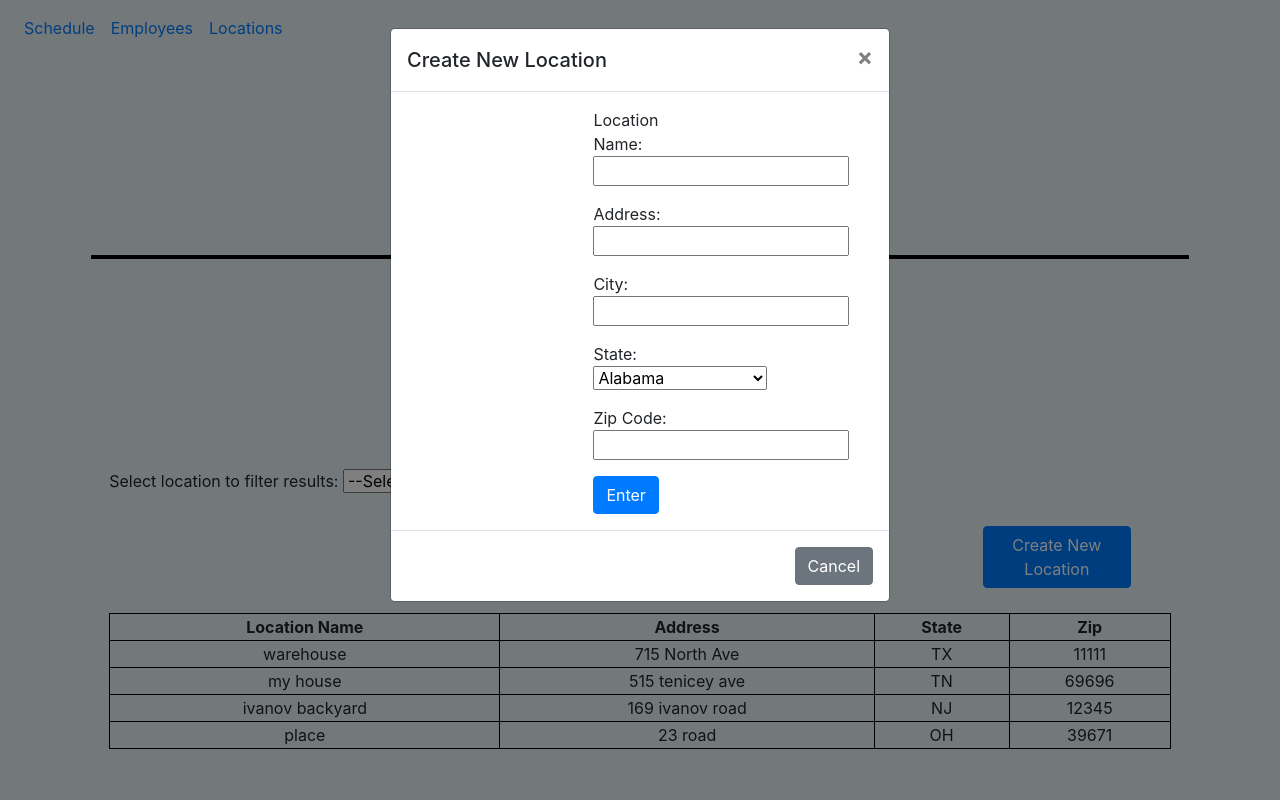
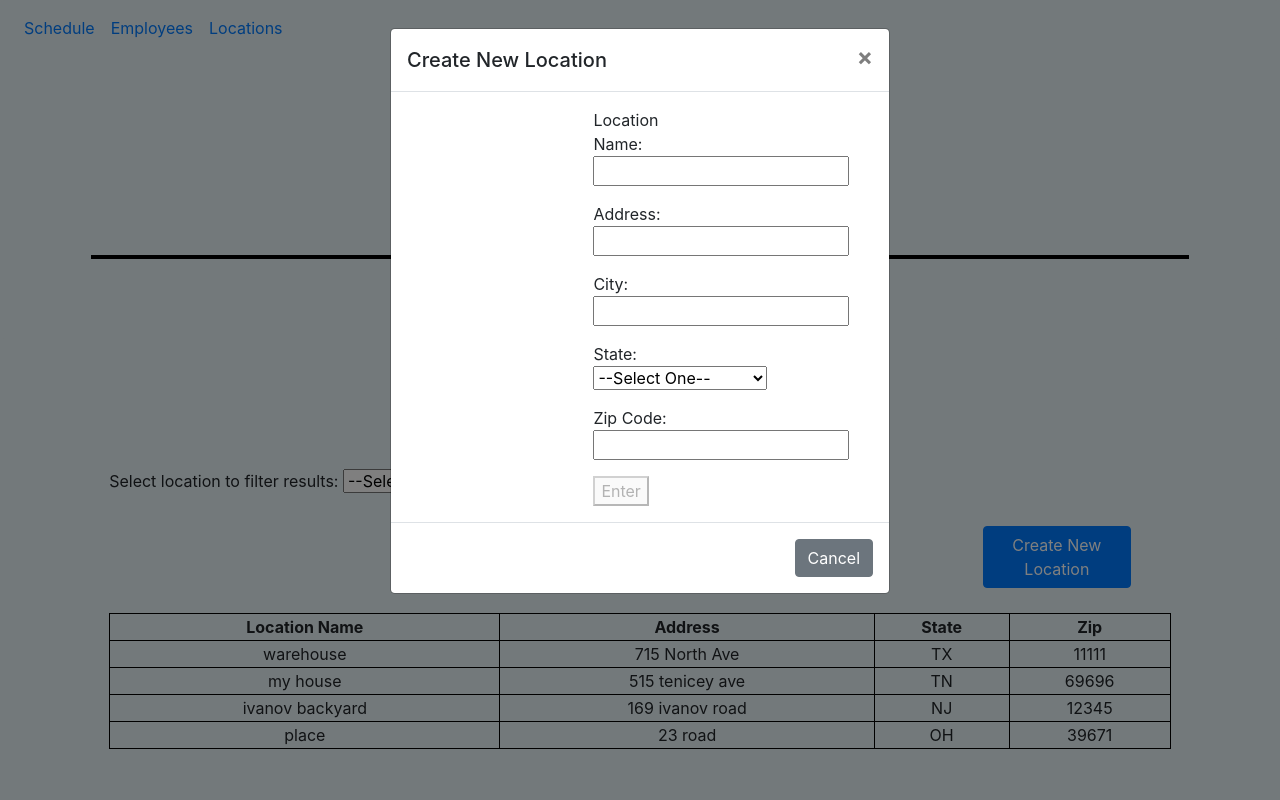
Before and after one commit to fmunoz1899/PepsiCo-Scheduling-Tool-Copy, a PHP site: page /locations.php in a window 1280 px wide, after a click on "Create New Location". Run offline with PHP 8.4, Linux system fonts and the light colour scheme; data comes from the database, SQL or seed files in the repository.

Commit message:
Update locations.php

```diff
--- a/PepsiCo Scheduling PHP/locations.php
+++ b/PepsiCo Scheduling PHP/locations.php
@@ -36,6 +36,8 @@
             </div>
 <?php
     include('connect.php');
+	session_start();
+
 	$LocationName="SELECT LocationName, LocationID FROM location";
 	$result=$link->query($LocationName);
 echo"
@@ -64,7 +66,7 @@ echo'
 <?php
 	include('connect.php');
 
-	if(isset($_POST['LocationName']) && isset($_POST['Address']) && isset($_POST['state']) && isset($_POST['ZipCode']) && isset($_POST['city']))
+	if(isset($_POST['LocationName']) && isset($_POST['Address']) && isset($_POST['state']) && isset($_POST['ZipCode']) && isset($_POST['city']) && $_POST['state']!='stop')
 	{
 		$cleanloc=filter_var($_POST['LocationName'], FILTER_SANITIZE_STRING);
 		$cleanadd=filter_var($_POST['Address'], FILTER_SANITIZE_STRING);
@@ -107,8 +109,9 @@ echo'
 				<input type="text" name="city" required>
 				</p>
                 <p>State:
-                <select name="state" id="state">
-				  <option value="AL" selected>Alabama</option>
+                <select name="state" id="state">  <!--insert JS to make sure that --Select One-- is not submitted-->
+				  <option value="none" selected>--Select One--</option>
+				  <option value="AL">Alabama</option>
 				  <option value="AK">Alaska</option>
 				  <option value="AZ">Arizona</option>
 				  <option value="AR">Arkansas</option>
@@ -164,7 +167,7 @@ echo'
                 <p>Zip Code:
                   <input type="text" name="ZipCode" minlength="5" maxlength="5" required> <!-- make it so it is just 5 numbers -->
                 </p>
-				<button type="submit" name="submit" class="btn btn-primary">Enter</button>
+				<button type="submit" name="submit2" id="submit2" class="submit2"  disabled>Enter</button>
               </form>
             </div>
             <div class="modal-footer">
```
